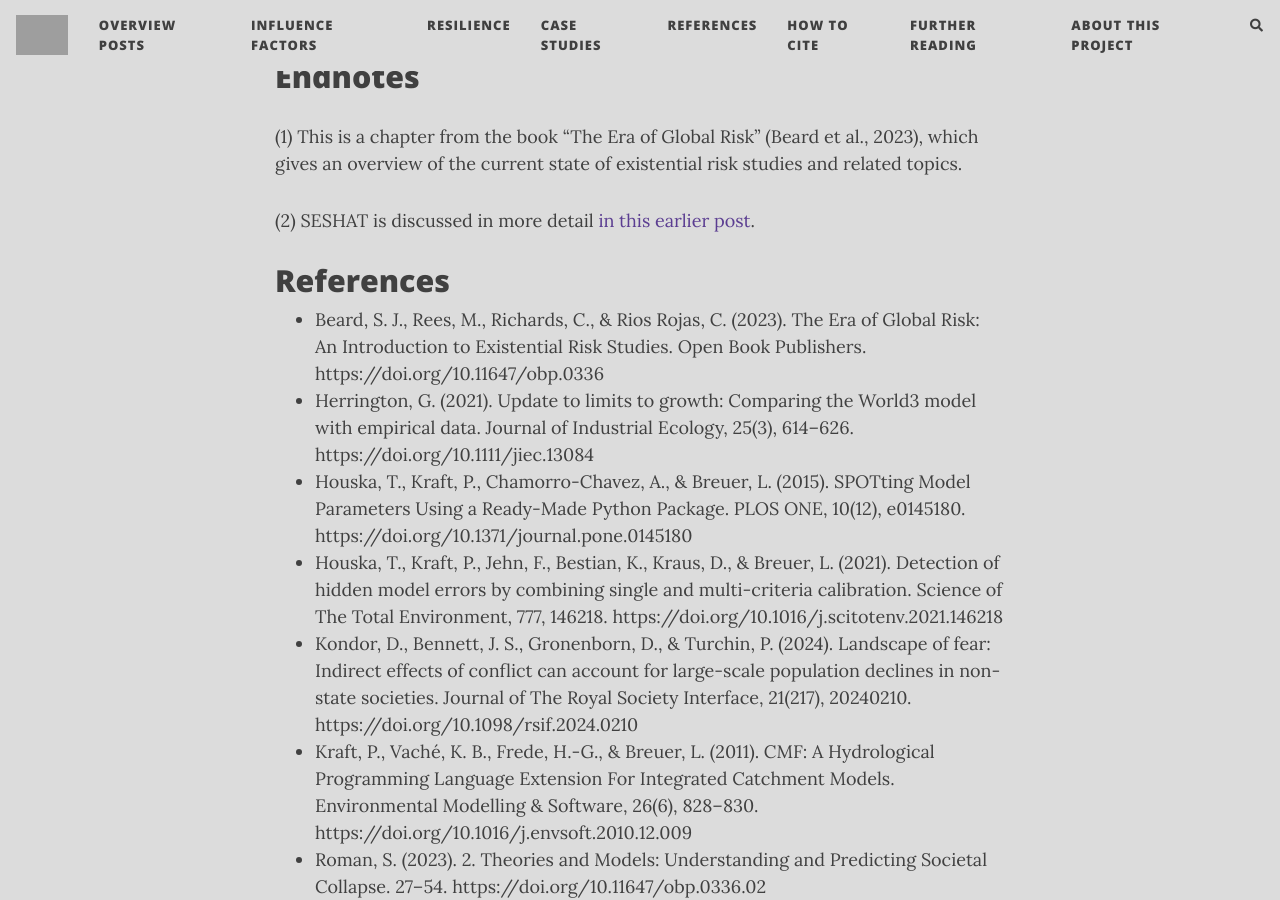
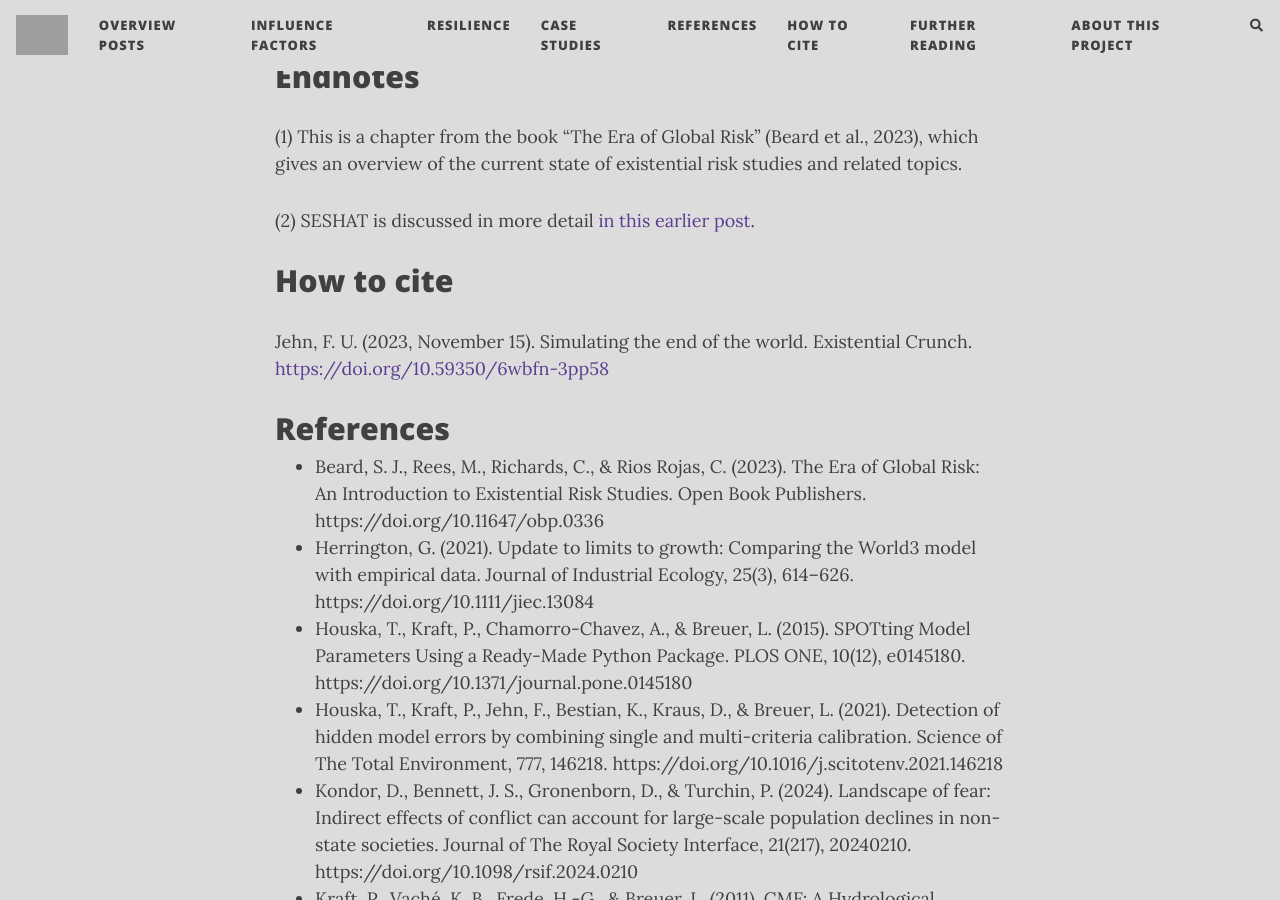
Before and after one commit to florianjehn/Societal_Collapse, a Jekyll site: the page built from _posts/2023-11-15-collapse_models.md, in a window 1280 px wide and 900 px high, scrolled down 9318 px. Built offline with Jekyll 4.4.1, drawn with Linux system fonts in a browser that asks for light colours; nearby versions of some CDN libraries; comment, search, counter and statistics services are not loaded; grey boxes are pictures that could not be loaded.

Commit message:
Update 2023-11-15-collapse_models.md

```diff
--- a/_posts/2023-11-15-collapse_models.md
+++ b/_posts/2023-11-15-collapse_models.md
@@ -106,6 +106,10 @@ All this does not mean that the models we have are useless. They give us insight
 
 (2) SESHAT is discussed in more detail [in this earlier post](https://florianjehn.github.io/Societal_Collapse/2023-08-10-lessons_from_the_past/).
 
+# How to cite
+
+Jehn, F. U. (2023, November 15). Simulating the end of the world. Existential Crunch. [https://doi.org/10.59350/6wbfn-3pp58](https://doi.org/10.59350/6wbfn-3pp58)
+
 # References
 
 * Beard, S. J., Rees, M., Richards, C., & Rios Rojas, C. (2023). The Era of Global Risk: An Introduction to Existential Risk Studies. Open Book Publishers. https://doi.org/10.11647/obp.0336
```
